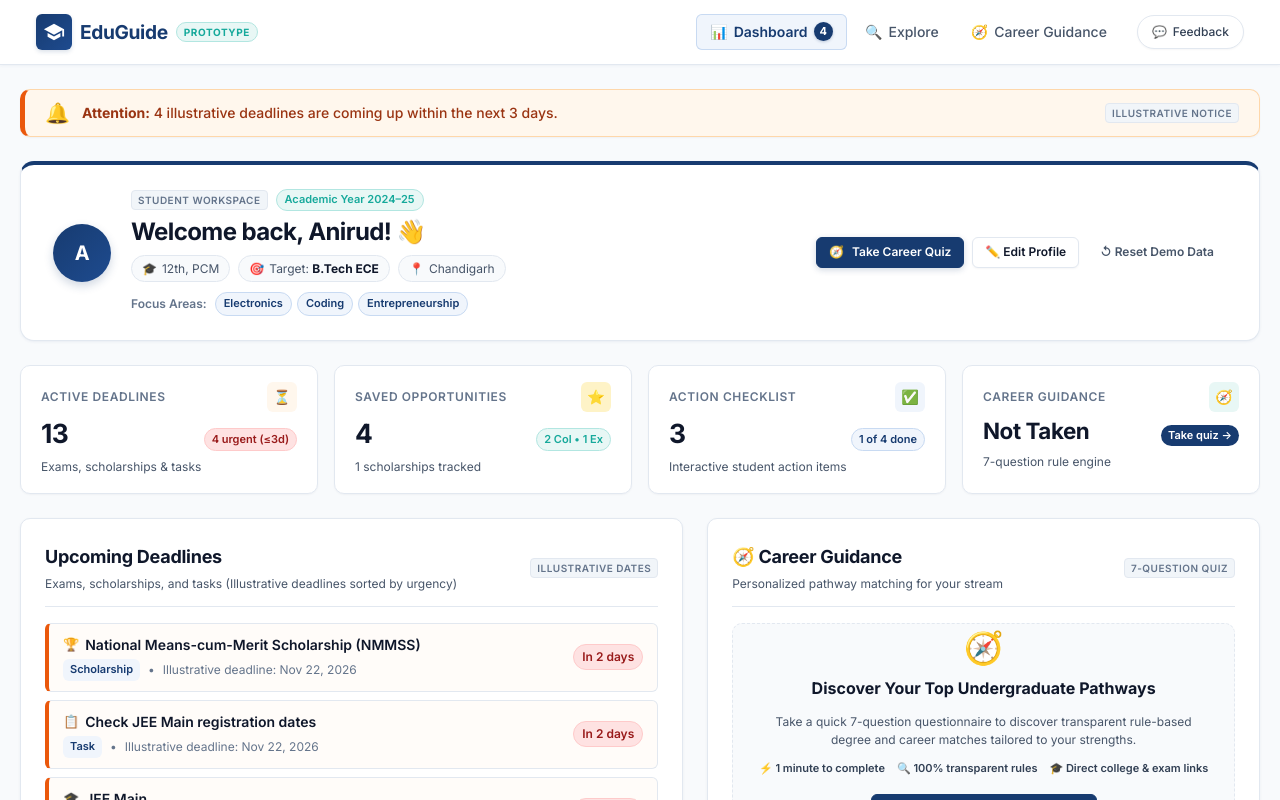
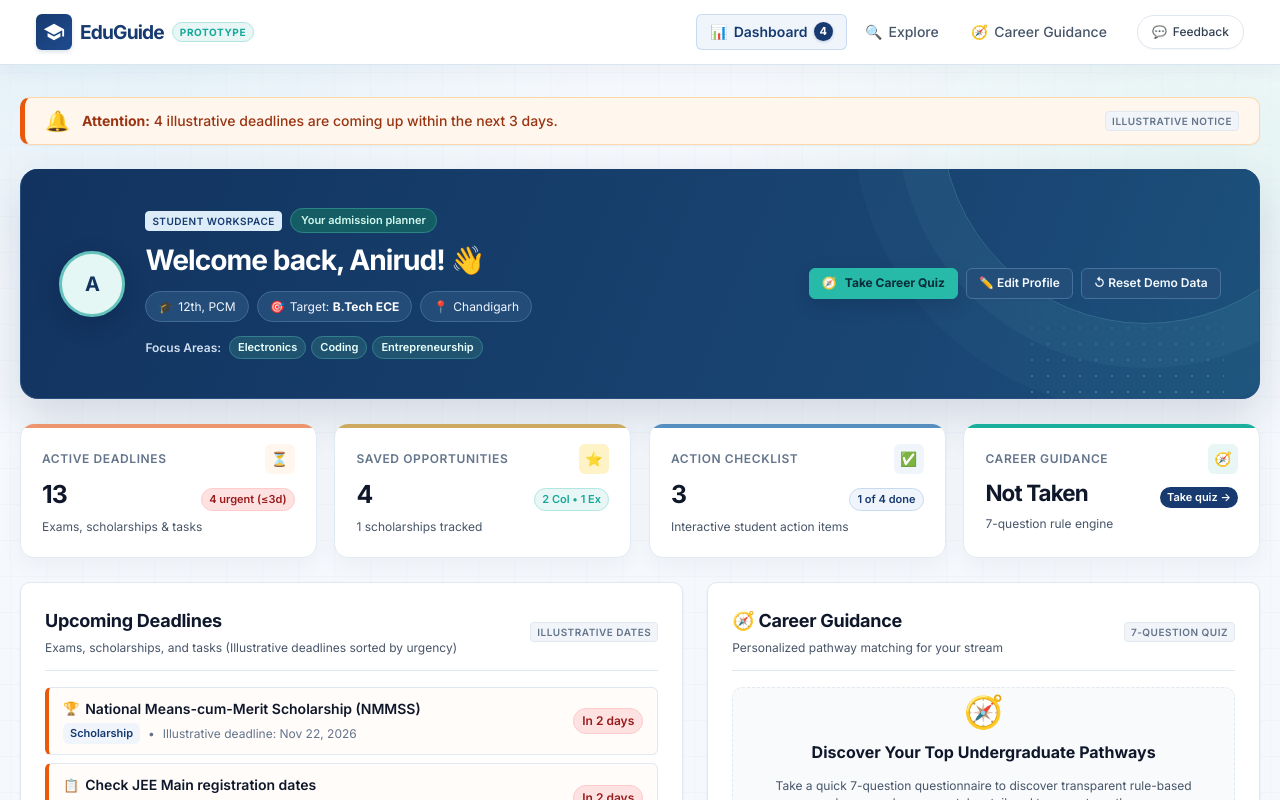
Before and after one commit to AnirudTiwari/eduguide-prototype, a React (Vite) app: page / in a window 1280 px wide. Shown: the top 800 px of the page. Built offline with nearby package versions, Linux system fonts and the light colour scheme.

Commit message:
Polish EduGuide workspace visuals and lightweight motion (#6)
* Replace outdated academic-year label with evergreen workspace status

* Refine site backgrounds, dashboard workspace, section hierarchy and motion

```diff
--- a/src/pages/Dashboard.jsx
+++ b/src/pages/Dashboard.jsx
@@ -176,7 +176,7 @@ export default function Dashboard() {
           <div className="hero-text-area">
             <div className="hero-top-badge-row">
               <span className="tag-sample">Student Workspace</span>
-              <span className="student-status-pill">Academic Year 2024–25</span>
+              <span className="student-status-pill">Your admission planner</span>
             </div>
 
             <h1 className="hero-greeting">
--- a/src/styles/global.css
+++ b/src/styles/global.css
@@ -4087,3 +4087,326 @@ textarea:focus-visible {
   color: #fff;
   font-weight: 700;
 }
+
+
+/* ==========================================================================
+   EduGuide Workspace Polish · November 2026
+   Calm editorial design with lightweight CSS details, not a background video.
+   This block leaves all page logic and saved data untouched.
+   ========================================================================== */
+
+/* An architectural grid and light pools of colour give depth while keeping
+   text-heavy content readable. There are no external media downloads. */
+body {
+  background-color: #f5f8fc;
+  background-image:
+    radial-gradient(ellipse 750px 380px at 6% 2%, rgba(214, 235, 245, 0.64), transparent 72%),
+    radial-gradient(ellipse 650px 320px at 94% 18%, rgba(216, 241, 236, 0.52), transparent 72%),
+    linear-gradient(rgba(23, 59, 112, 0.018) 1px, transparent 1px),
+    linear-gradient(90deg, rgba(23, 59, 112, 0.018) 1px, transparent 1px);
+  background-size: auto, auto, 36px 36px, 36px 36px;
+  background-position: center top;
+}
+.main-content {
+  position: relative;
+  padding-top: clamp(1.25rem, 2.5vw, 2.5rem);
+}
+
+/* A restrained header: strong brand separation without translucent glass. */
+.navbar {
+  background: #fff;
+  border-bottom: 1px solid #d9e5f0;
+  box-shadow: 0 5px 22px rgba(18, 51, 92, 0.045);
+}
+.navbar-brand .brand-name {
+  letter-spacing: -0.045em;
+}
+.navbar .nav-link {
+  transition: background-color 180ms ease, color 180ms ease, box-shadow 180ms ease;
+}
+
+/* A high-contrast student workspace, rather than another plain white card. */
+.dashboard-hero-card {
+  isolation: isolate;
+  overflow: hidden;
+  padding: clamp(1.5rem, 3vw, 2.5rem);
+  border: 1px solid #294f80;
+  border-top: 0;
+  border-radius: 18px;
+  background-color: #12335f;
+  background-image: linear-gradient(112deg, #12335f 0%, #1a4775 78%, #1c527b 100%);
+  box-shadow: 0 18px 45px rgba(18, 51, 92, 0.16);
+}
+.dashboard-hero-card::before {
+  content: '';
+  position: absolute;
+  z-index: -1;
+  width: 410px;
+  height: 410px;
+  top: -255px;
+  right: -92px;
+  border: 1px solid rgba(139, 224, 219, 0.22);
+  border-radius: 50%;
+  box-shadow: 0 0 0 44px rgba(139, 224, 219, 0.045),
+              0 0 0 88px rgba(139, 224, 219, 0.03);
+  pointer-events: none;
+}
+.dashboard-hero-card::after {
+  content: '';
+  position: absolute;
+  z-index: -1;
+  right: 35px;
+  bottom: 0;
+  width: 200px;
+  height: 110px;
+  opacity: 0.28;
+  background-image: radial-gradient(#9ae8df 1.3px, transparent 1.3px);
+  background-size: 16px 16px;
+  mask-image: linear-gradient(to top, #000, transparent);
+  pointer-events: none;
+}
+.dashboard-hero-card .hero-greeting {
+  color: #fff;
+  font-size: clamp(1.45rem, 2.2vw, 2rem);
+  letter-spacing: -0.035em;
+}
+.dashboard-hero-card .hero-text-area {
+  gap: 10px;
+}
+.dashboard-hero-card .tag-sample {
+  background: #dcecf8;
+  border-color: #dcecf8;
+  color: #173b70;
+}
+.dashboard-hero-card .student-status-pill {
+  background: #155d64;
+  color: #d0f7ee;
+  border-color: #2b8587;
+  padding: 3px 10px;
+}
+.dashboard-hero-card .interests-label {
+  color: #d0deef;
+}
+.dashboard-hero-card .student-avatar {
+  width: 66px;
+  height: 66px;
+  background: #e4f7f4;
+  color: #12335f;
+  border: 3px solid #65c3bc;
+  box-shadow: 0 8px 25px rgba(0, 13, 39, 0.2);
+}
+.dashboard-hero-card .profile-chip {
+  background: #244c79;
+  border-color: #416995;
+  color: #f0f6ff;
+  padding: 5px 12px;
+}
+.dashboard-hero-card .profile-chip strong {
+  color: #fff;
+}
+.dashboard-hero-card .student-tag {
+  background: #20536f;
+  border-color: #347e8d;
+  color: #e7fffc;
+}
+.dashboard-hero-card .student-tag:hover {
+  background: #276b7b;
+}
+.dashboard-hero-card .hero-primary-btn {
+  background: #27baa9;
+  border-color: #27baa9;
+  color: #082d38;
+  font-weight: 750;
+  box-shadow: 0 6px 18px rgba(0, 10, 31, 0.16);
+}
+.dashboard-hero-card .hero-primary-btn:hover {
+  background: #64d1c2;
+  border-color: #64d1c2;
+}
+.dashboard-hero-card .hero-actions-area .btn-secondary,
+.dashboard-hero-card .hero-actions-area .btn-ghost-subtle {
+  background: #234e79;
+  color: #f5faff;
+  border: 1px solid #46719b;
+}
+.dashboard-hero-card .hero-actions-area .btn-secondary:hover,
+.dashboard-hero-card .hero-actions-area .btn-ghost-subtle:hover {
+  background: #2c608d;
+  color: #fff;
+}
+
+/* Compact metric cards with clear hierarchy and deliberate coloured accents. */
+.dashboard-metrics-grid {
+  gap: clamp(12px, 1.4vw, 20px);
+}
+.dashboard-metrics-grid .metric-card {
+  position: relative;
+  overflow: hidden;
+  padding: 20px 21px;
+  min-height: 130px;
+  border: 1px solid #e0eaf2;
+  border-radius: 14px;
+  box-shadow: 0 8px 22px rgba(22, 53, 88, 0.045);
+  background: #fff;
+}
+.dashboard-metrics-grid .metric-card::before {
+  content: '';
+  position: absolute;
+  left: 0;
+  top: 0;
+  right: 0;
+  height: 4px;
+  background: #9eb9d7;
+}
+.dashboard-metrics-grid .metric-card-deadlines::before { background: #ed956c; }
+.dashboard-metrics-grid .metric-card-saved::before { background: #cda961; }
+.dashboard-metrics-grid .metric-card-tasks::before { background: #568ebf; }
+.dashboard-metrics-grid .metric-card-career::before { background: #1aaf9c; }
+.dashboard-metrics-grid .metric-value {
+  font-size: clamp(1.55rem, 1.9vw, 2.05rem);
+  letter-spacing: -0.04em;
+}
+.dashboard-metrics-grid .metric-card:hover {
+  transform: translateY(-3px);
+  border-color: #bdd3e2;
+  box-shadow: 0 13px 28px rgba(22, 53, 88, 0.09);
+}
+
+/* Content sections have a distinct, warmer information surface. */
+.dashboard-container > section:not(.dashboard-metrics-grid):not(.quick-links-section) .card,
+.explore-page .opp-card,
+.career-page .career-card {
+  border-color: #dfebf3;
+  box-shadow: 0 8px 22px rgba(22, 53, 88, 0.05);
+}
+.dashboard-container .section-title,
+.explore-page .section-title,
+.career-page .section-title {
+  letter-spacing: -0.03em;
+}
+
+/* Give exploration and guidance a welcoming, recognizable header treatment. */
+.explore-page > .page-header,
+.career-page > .page-header {
+  position: relative;
+  overflow: hidden;
+  padding: clamp(20px, 2.7vw, 30px);
+  border: 1px solid #d9e6f0;
+  border-left: 5px solid #16a99b;
+  border-radius: 14px;
+  background: #ffffff;
+  box-shadow: 0 8px 24px rgba(22, 53, 88, 0.045);
+}
+.explore-page > .page-header::after,
+.career-page > .page-header::after {
+  content: '';
+  position: absolute;
+  width: 210px;
+  height: 210px;
+  right: -65px;
+  top: -150px;
+  border-radius: 50%;
+  border: 20px solid #e8f7f5;
+  pointer-events: none;
+}
+.explore-page .page-title,
+.career-page .page-title {
+  color: #173b70;
+  font-size: clamp(1.5rem, 2.3vw, 2rem);
+}
+.career-intro-card {
+  border: 1px solid #d8e7ef;
+  border-top: 5px solid #16a99b;
+  border-radius: 18px;
+  box-shadow: 0 18px 40px rgba(18, 51, 92, 0.085);
+  background-color: #fff;
+}
+.career-intro-card .intro-title {
+  font-size: clamp(1.5rem, 2.4vw, 2.1rem);
+  letter-spacing: -0.035em;
+}
+.career-intro-card .intro-badge {
+  background: #e4f6f2;
+  color: #086e66;
+  border: 1px solid #b8e6df;
+}
+
+/* Quiet motion: only small entry and hover effects, no animated video or canvas. */
+@keyframes workspaceReveal {
+  from { opacity: 0; transform: translateY(9px); }
+  to { opacity: 1; transform: translateY(0); }
+}
+.explore-page > .page-header,
+.career-page > .page-header,
+.career-intro-card {
+  animation: workspaceReveal 380ms ease-out both;
+}
+.dashboard-hero-card {
+  animation: workspaceReveal 420ms ease-out both;
+}
+.explore-page .opp-card,
+.dashboard-container .quick-link-card {
+  transition: border-color 180ms ease, box-shadow 180ms ease, transform 180ms ease;
+}
+.explore-page .opp-card:hover,
+.dashboard-container .quick-link-card:hover {
+  transform: translateY(-2px);
+  box-shadow: 0 12px 25px rgba(18, 51, 92, 0.095);
+}
+
+@media (max-width: 768px) {
+  body {
+    background-image: radial-gradient(ellipse 430px 320px at 5% 3%, #e9f3f9, transparent 76%);
+  }
+  .dashboard-hero-card {
+    padding: 22px 18px;
+    border-radius: 14px;
+  }
+  .dashboard-hero-card::before {
+    width: 280px;
+    height: 280px;
+    top: -190px;
+    right: -125px;
+  }
+  .dashboard-hero-card::after {
+    display: none;
+  }
+  .dashboard-hero-card .student-avatar {
+    width: 52px;
+    height: 52px;
+  }
+  .dashboard-hero-card .hero-profile-area {
+    min-width: 0;
+    align-items: flex-start;
+  }
+  .dashboard-hero-card .hero-actions-area {
+    width: 100%;
+  }
+  .dashboard-hero-card .hero-actions-area .btn {
+    min-height: 44px;
+  }
+  .dashboard-metrics-grid .metric-card {
+    min-height: 112px;
+  }
+  .explore-page > .page-header,
+  .career-page > .page-header {
+    padding: 20px 17px;
+  }
+  .explore-page > .page-header::after,
+  .career-page > .page-header::after {
+    opacity: 0.5;
+  }
+}
+@media (prefers-reduced-motion: reduce) {
+  .dashboard-hero-card,
+  .explore-page > .page-header,
+  .career-page > .page-header,
+  .career-intro-card {
+    animation: none !important;
+  }
+  .dashboard-metrics-grid .metric-card:hover,
+  .explore-page .opp-card:hover,
+  .dashboard-container .quick-link-card:hover {
+    transform: none;
+  }
+}
```
